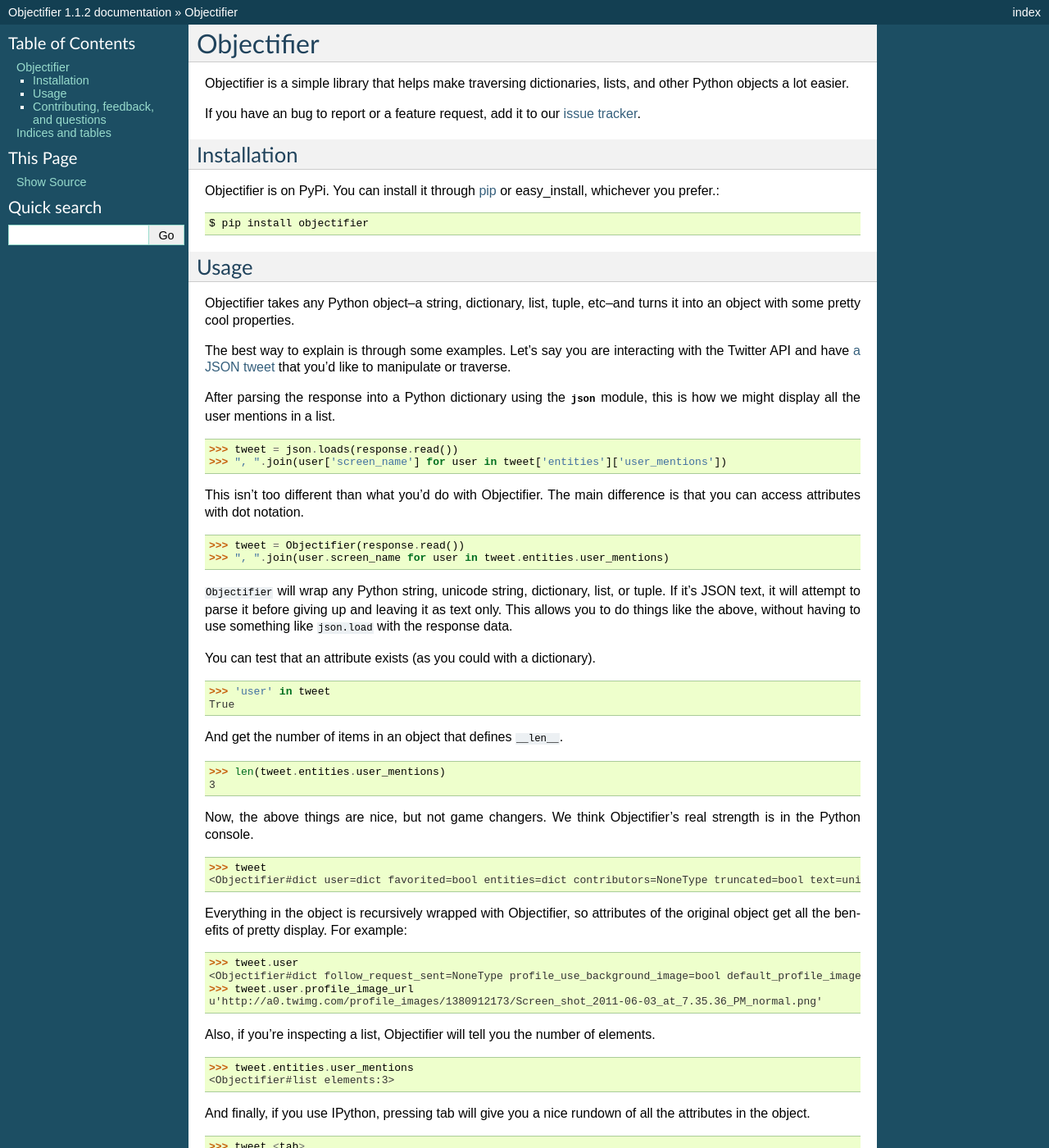
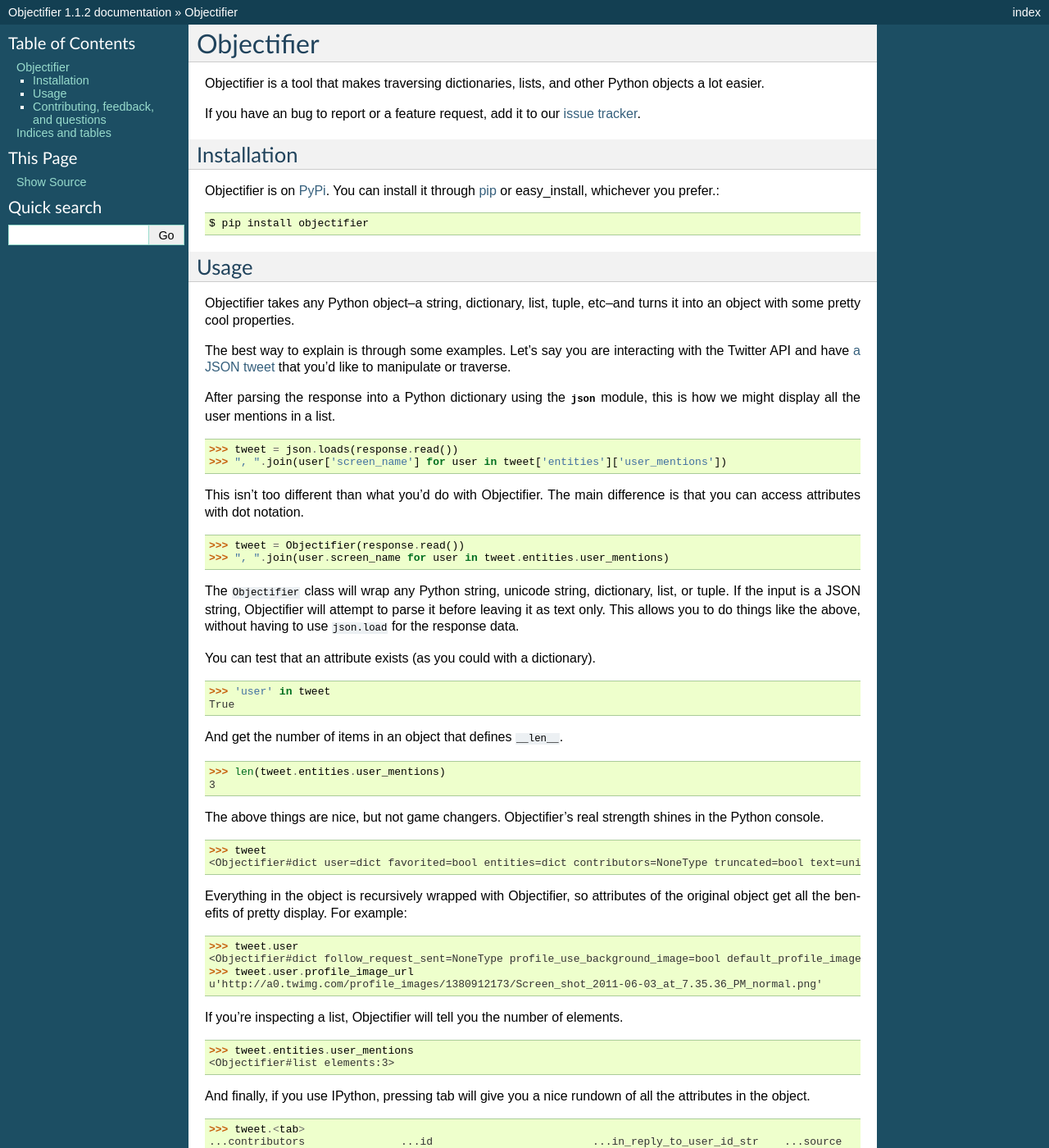
Before and after one commit to lionheart/objectifier, a Sphinx documentation site: the page built from docs/index.rst, in a window 1280 px wide and 1400 px high. Shown: the whole window at 82% size. Built offline with Sphinx 7.4.7, drawn with Linux system fonts in a browser that asks for light colours; formulas are drawn with MathJax 3.

Commit message:
more documentation updates

```diff
--- a/docs/index.rst
+++ b/docs/index.rst
@@ -1,8 +1,8 @@
 Objectifier
 ===========
 
-Objectifier is a simple library that helps make traversing dictionaries, lists,
-and other Python objects a lot easier.
+Objectifier is a tool that makes traversing dictionaries, lists, and other
+Python objects a lot easier.
 
 If you have an bug to report or a feature request, add it to our `issue tracker
 <https://github.com/elmcitylabs/objectifier/issues>`_.
@@ -69,10 +70,11 @@
     >>> tweet = Objectifier(response.read())
     >>> ", ".join(user.screen_name for user in tweet.entities.user_mentions)
 
-``Objectifier`` will wrap any Python string, unicode string, dictionary, list,
-or tuple. If it's JSON text, it will attempt to parse it before giving up and
-leaving it as text only. This allows you to do things like the above, without
-having to use something like ``json.load`` with the response data.
+The ``Objectifier`` class will wrap any Python string, unicode string,
+dictionary, list, or tuple. If the input is a JSON string, Objectifier will
+attempt to parse it before leaving it as text only. This allows you to do
+things like the above, without having to use ``json.load`` for the response
+data.
 
 You can test that an attribute exists (as you could with a dictionary).
 
@@ -84,8 +86,8 @@
     >>> len(tweet.entities.user_mentions)
     3
 
-Now, the above things are nice, but not game changers. We think Objectifier's
-real strength is in the Python console.
+The above things are nice, but not game changers. Objectifier's real strength
+shines in the Python console.
 
     >>> tweet
     <Objectifier#dict user=dict favorited=bool entities=dict contributors=NoneType truncated=bool text=unicode created_at=unicode retweeted=bool in_reply_to_status_id_str=NoneType coordinates=NoneType in_reply_to_user_id_str=unicode source=unicode in_reply_to_status_id=NoneType in_reply_to_screen_name=unicode id_str=unicode place=NoneType retweet_count=int geo=NoneType id=int possibly_sensitive=bool in_reply_to_user_id=int>
@@ -98,7 +100,7 @@
     >>> tweet.user.profile_image_url
     u'http://a0.twimg.com/profile_images/1380912173/Screen_shot_2011-06-03_at_7.35.36_PM_normal.png'
 
-Also, if you're inspecting a list, Objectifier will tell you the number of elements.
+If you're inspecting a list, Objectifier will tell you the number of elements.
 
     >>> tweet.entities.user_mentions
     <Objectifier#list elements:3>
```
Also changed, not shown: other parts of docs/index.rst (+2 -1 lines).
